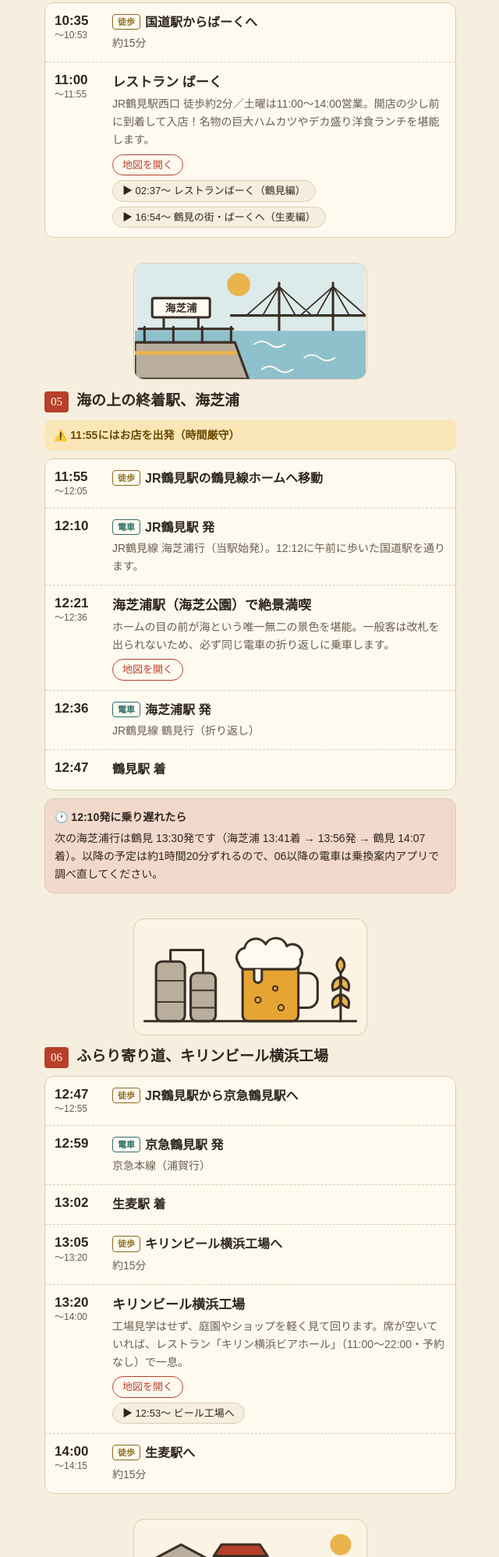
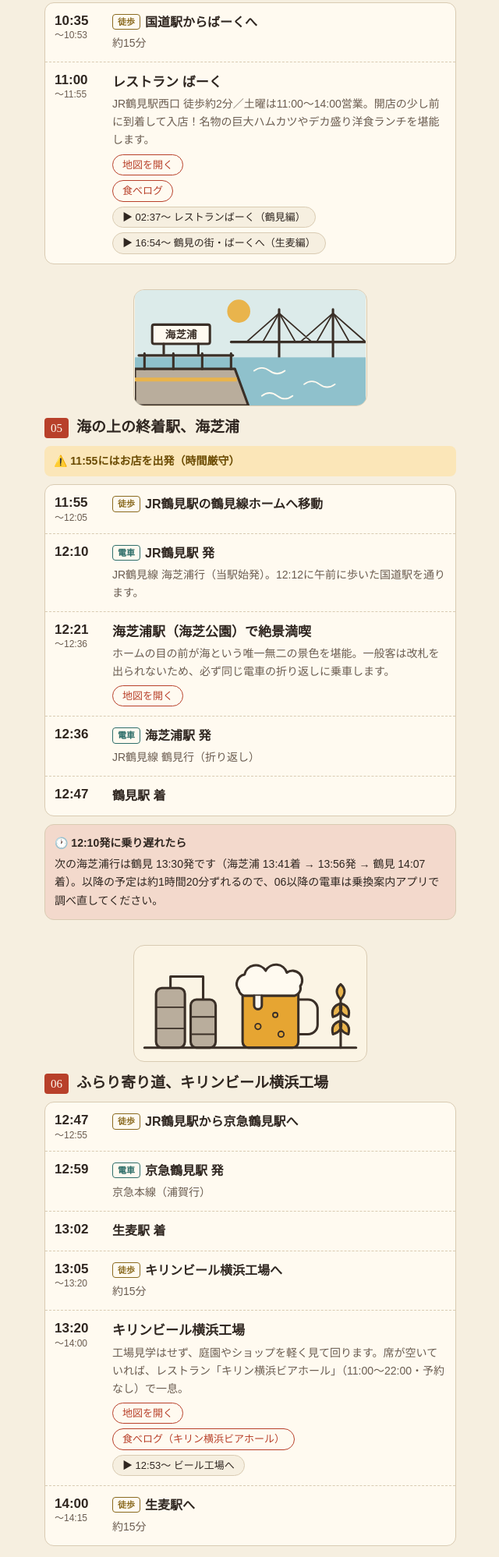
Before and after one commit to takaya-hayate/tsurumi-walk-shiori, a plain HTML site: page index.html in a window 1280 px wide. Shown: the part 2603-4600 px from the top of the page at 78% size, without its empty margins (319-959 px from the left). Drawn offline with Linux system fonts and the light colour scheme.

Commit message:
feat: 食べログへのリンクを追加
レストランばーく、キリン横浜ビアホール、喫茶ミネ、第二しんみせの4店に付けた。

Co-Authored-By: Claude Fable 5.2 <noreply@anthropic.com>

```diff
--- a/index.html
+++ b/index.html
@@ -681,6 +681,7 @@
       <span class="what"><span class="ttl">レストラン ばーく</span>
         <span class="desc">JR鶴見駅西口 徒歩約2分／土曜は11:00〜14:00営業。開店の少し前に到着して入店！名物の巨大ハムカツやデカ盛り洋食ランチを堪能します。</span>
         <span class="links"><a href="https://www.google.com/maps/search/?api=1&query=%E3%83%AC%E3%82%B9%E3%83%88%E3%83%A9%E3%83%B3%E3%81%B0%E3%83%BC%E3%81%8F+%E6%A8%AA%E6%B5%9C%E5%B8%82%E9%B6%B4%E8%A6%8B%E5%8C%BA%E8%B1%8A%E5%B2%A1%E7%94%BA1-17" target="_blank" rel="noopener">地図を開く</a>
+          <a href="https://tabelog.com/kanagawa/A1401/A140210/14006721/" target="_blank" rel="noopener">食べログ</a>
           <a class="video" href="https://www.youtube.com/watch?v=XffXcPQqGpg&t=157s" target="_blank" rel="noopener">▶ 02:37〜 レストランばーく（鶴見編）</a>
           <a class="video" href="https://www.youtube.com/watch?v=MxyTNxw_fec&t=1014s" target="_blank" rel="noopener">▶ 16:54〜 鶴見の街・ばーくへ（生麦編）</a></span></span>
     </div></li>
@@ -750,6 +751,7 @@
       <span class="what"><span class="ttl">キリンビール横浜工場</span>
         <span class="desc">工場見学はせず、庭園やショップを軽く見て回ります。席が空いていれば、レストラン「キリン横浜ビアホール」（11:00〜22:00・予約なし）で一息。</span>
         <span class="links"><a href="https://www.google.com/maps/search/?api=1&query=%E3%82%AD%E3%83%AA%E3%83%B3%E3%83%93%E3%83%BC%E3%83%AB%E6%A8%AA%E6%B5%9C%E5%B7%A5%E5%A0%B4" target="_blank" rel="noopener">地図を開く</a>
+          <a href="https://tabelog.com/kanagawa/A1401/A140211/14090311/" target="_blank" rel="noopener">食べログ（キリン横浜ビアホール）</a>
           <a class="video" href="https://www.youtube.com/watch?v=1rHPQWY8FSM&t=773s" target="_blank" rel="noopener">▶ 12:53〜 ビール工場へ</a></span></span>
     </div></li>
     <li class="walk" data-at="14:00"><div class="row">
@@ -805,6 +807,7 @@
         <span class="desc">動画に登場したテーブルゲーム台があるノスタルジックな喫茶店で、歩き疲れた体を休めながらコーヒーを楽しみます。</span>
         <span class="links">
           <a href="https://www.google.com/maps/search/?api=1&query=%E5%96%AB%E8%8C%B6%E3%83%9F%E3%83%8D+%E6%A8%AA%E6%B5%9C%E5%B8%82%E7%A5%9E%E5%A5%88%E5%B7%9D%E5%8C%BA%E4%B8%83%E5%B3%B6%E7%94%BA137" target="_blank" rel="noopener">地図を開く</a>
+          <a href="https://tabelog.com/kanagawa/A1401/A140211/14028732/" target="_blank" rel="noopener">食べログ</a>
           <a href="tel:0454023466">電話 045-402-3466</a>
           <a class="video" href="https://www.youtube.com/watch?v=wXM4P-Mtf1k&t=1004s" target="_blank" rel="noopener">▶ 16:44〜 テーブルゲームの喫茶店</a>
         </span></span>
@@ -821,6 +824,7 @@
       <span class="what"><span class="ttl">大口1番街 → 駄菓子屋「第二しんみせ」 → 大口通商店街</span>
         <span class="desc">昭和ビルヂング周辺にあるレトロな駄菓子屋さん「第二しんみせ」に立ち寄り、店内のじゃんけんゲームなどを楽しみます。その後、アーケードの大口通商店街をぶらぶら歩きます。</span>
         <span class="links"><a href="https://www.google.com/maps/search/?api=1&query=%E7%AC%AC%E4%BA%8C%E3%81%97%E3%82%93%E3%81%BF%E3%81%9B+%E6%A8%AA%E6%B5%9C%E5%B8%82%E7%A5%9E%E5%A5%88%E5%B7%9D%E5%8C%BA%E5%A4%A7%E5%8F%A3%E9%80%9A35" target="_blank" rel="noopener">第二しんみせの地図</a>
+          <a href="https://tabelog.com/kanagawa/A1401/A140211/14089653/" target="_blank" rel="noopener">食べログ（第二しんみせ）</a>
           <a href="https://www.google.com/maps/search/?api=1&query=%E5%A4%A7%E5%8F%A3%E9%80%9A%E5%95%86%E5%BA%97%E8%A1%97" target="_blank" rel="noopener">商店街の地図</a>
           <a class="video" href="https://www.youtube.com/watch?v=1rHPQWY8FSM&t=987s" target="_blank" rel="noopener">▶ 16:27〜 昭和ビルヂングのある道・駄菓子屋「第二しんみせ」（じゃんけんゲーム等）</a>
           <a class="video" href="https://www.youtube.com/watch?v=1rHPQWY8FSM&t=1127s" target="_blank" rel="noopener">▶ 18:47〜 散歩で出会った商店街・大口エリア</a></span></span>
```
